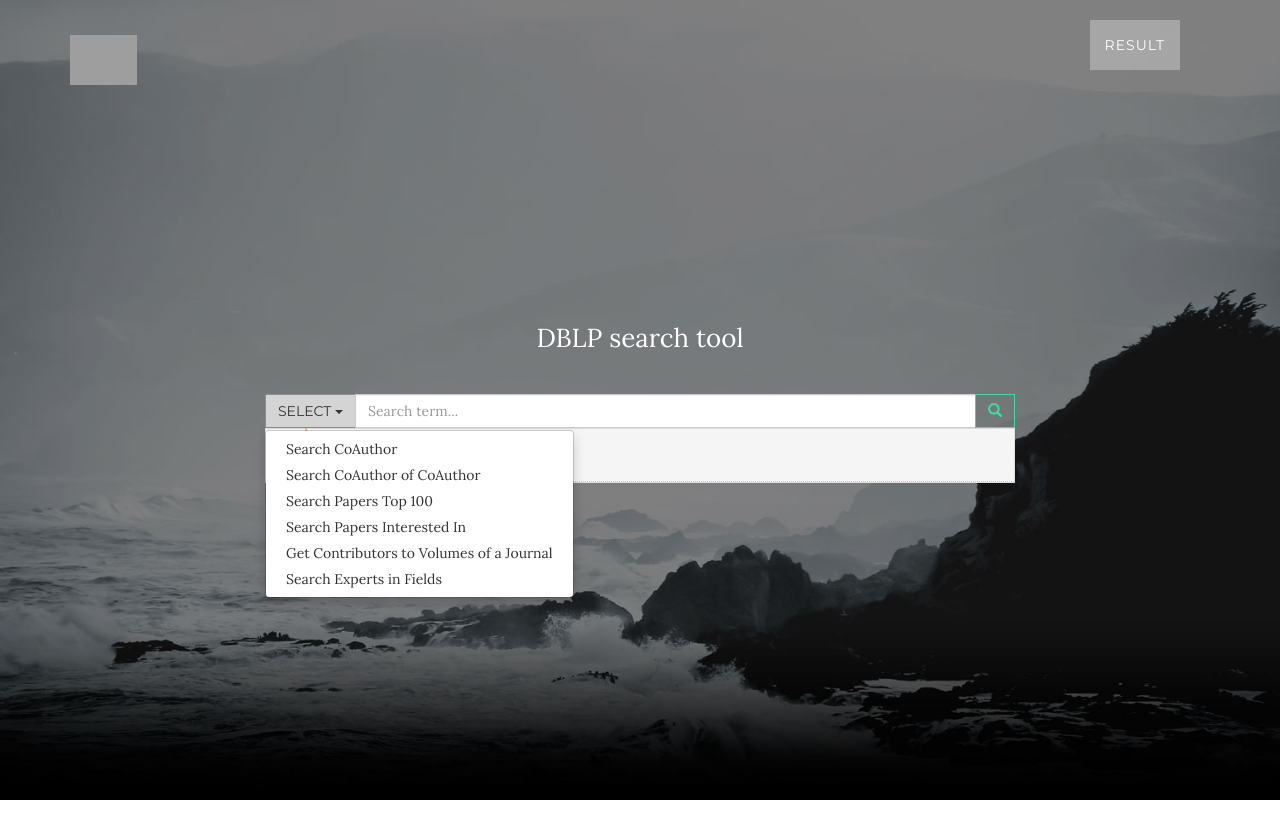
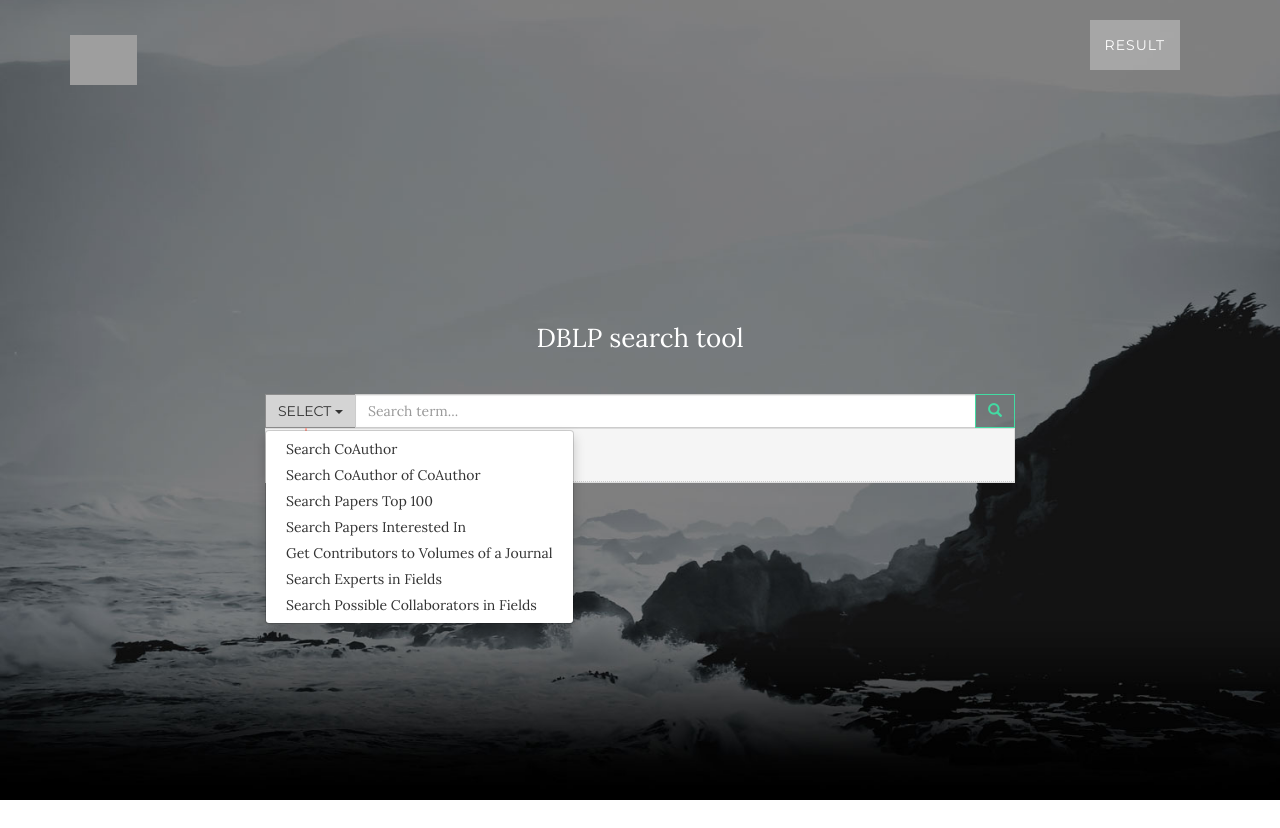
Before and after one commit to cmusv-sc/DIWD-Team4-Wei-Lin-Tsai, a Django app: template mysite/templates/index.html in a window 1280 px wide, after a click on "SELECT". Shown: the top 828 px of the page. Run offline with Django 3.2, Linux system fonts and the light colour scheme; the template is opened without the code that fills it, so the values that code supplies are empty; some libraries are stand-ins or nearby versions; grey boxes are pictures that could not be loaded.

Commit message:
add collaborators, fix sign up bugs

```diff
--- a/mysite/data_2015_fall/static/js/index.js
+++ b/mysite/data_2015_fall/static/js/index.js
@@ -322,6 +322,17 @@ $(document).ready(function () {
             }).fail(function () {
 
             });
+        } else if (type == 'search-collaborators') {
+            var name = content.substring(0, content.indexOf('+'))
+            var keywords = content.replace(name+'+', '')
+            console.log(name, keywords);
+            $.ajax({
+                url:'/dblp/collaborators/' + name + '/' + keywords + '/10'
+            }).done(function (ret) {
+                showExperts(ret.collaborators);
+            }).fail(function () {
+
+            });
         }
     });
     var papers = [
--- a/mysite/data_2015_fall/views.py
+++ b/mysite/data_2015_fall/views.py
@@ -104,7 +104,7 @@ def sign_up(request):
         simplejson.dump(memberlist,out_file, indent=4)
         out_file.close()
 
-        response =  render(request, 'index.html',{'logout '+ email[0:email.find('@')]})
+        response =  render(request, 'index.html',{'member':'logout '+ email[0:email.find('@')]})
         response.set_cookie("member",email)
 
     return response
--- a/mysite/templates/base.html
+++ b/mysite/templates/base.html
@@ -90,6 +90,7 @@
                                   <li><a href="#papers-rel">Search Papers Interested In</a></li>
                                   <li><a href="#volume-contrib">Get Contributors to Volumes of a Journal</a></li>
                                   <li><a href="#search-expert">Search Experts in Fields</a></li>
+                                  <li><a href="#search-collaborators">Search Possible Collaborators in Fields</a></li>
                                 </ul>
                             </div>
                             <input type="hidden" name="search_param" value="1" id="search_param">
```
